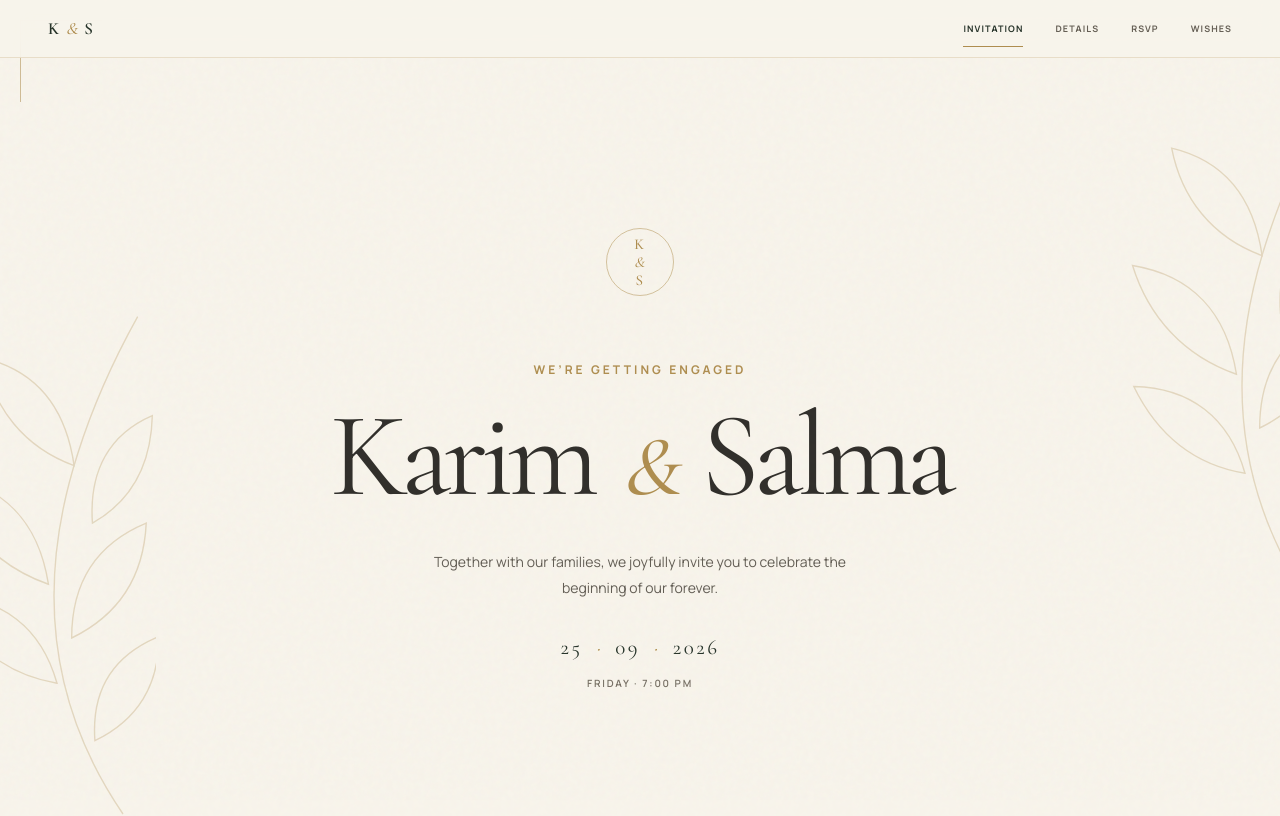
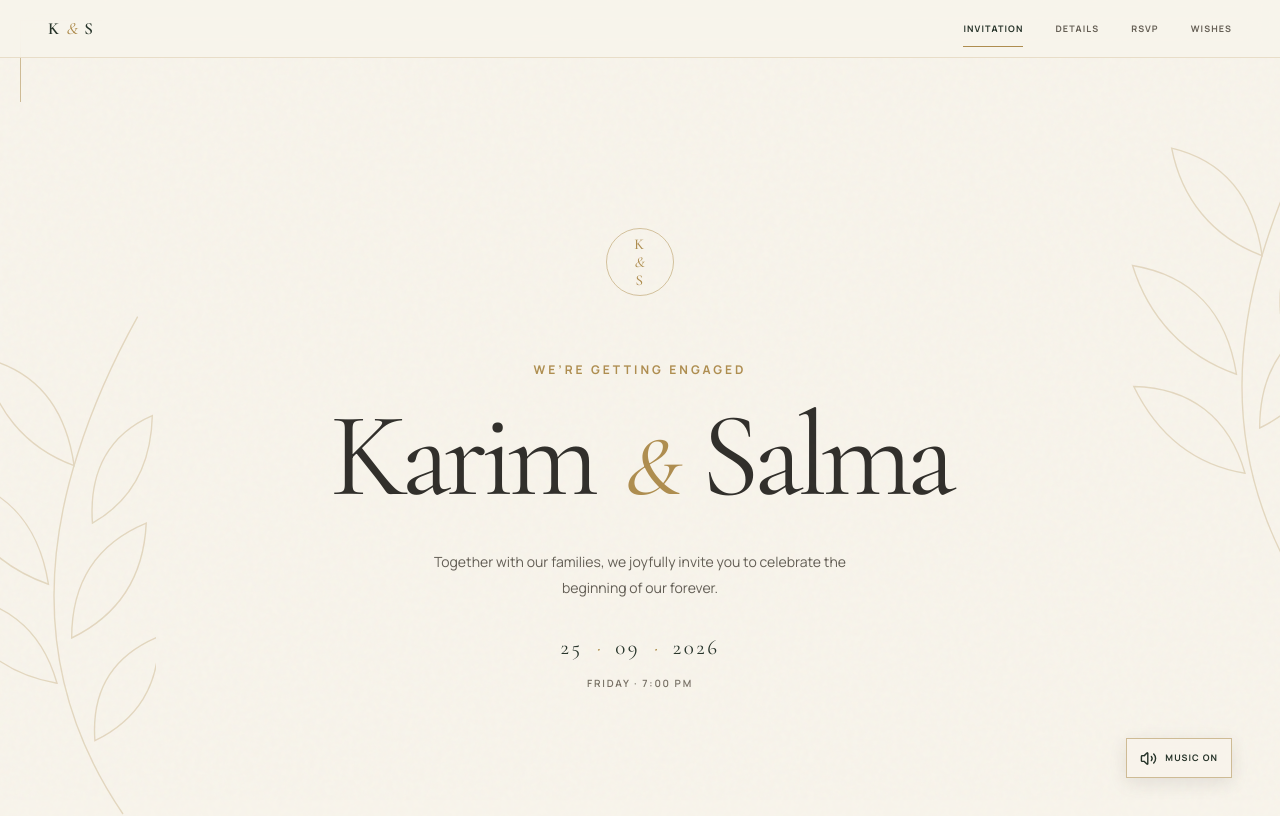
Before and after one commit to KarimAbdelkader-code/de4a, a Next.js app: page / in a window 1280 px wide. Shown: the top 816 px of the page. Built offline with nearby package versions, Linux system fonts and the light colour scheme; no server answers; the database is empty.

Commit message:
feat: add music player component and integrate audio functionality

```diff
--- a/app/globals.css
+++ b/app/globals.css
@@ -10,6 +10,9 @@ body { min-width:320px; margin:0; overflow-x:clip; color:var(--charcoal); backgr
 button,input,textarea { font:inherit; }
 button,a { -webkit-tap-highlight-color:transparent; }
 .site-header { position:fixed; z-index:50; top:0; left:0; right:0; min-height:58px; padding:0 clamp(16px,4vw,48px); border-bottom:1px solid rgba(174,141,79,.22); display:flex; align-items:center; justify-content:space-between; gap:20px; background:rgba(248,244,235,.88); backdrop-filter:blur(14px); }
+.music-toggle { position:fixed; z-index:51; right:clamp(16px,4vw,48px); bottom:22px; min-height:40px; padding:10px 13px; border:1px solid rgba(174,141,79,.55); display:flex; align-items:center; gap:8px; color:var(--olive); background:rgba(248,244,235,.92); cursor:pointer; font-size:9px; font-weight:700; letter-spacing:.12em; text-transform:uppercase; box-shadow:0 5px 18px rgba(47,43,35,.1); backdrop-filter:blur(12px); }
+.music-toggle span { white-space:nowrap; }
+.music-toggle:hover { color:var(--ivory); background:var(--olive); }
 .site-brand { flex:none; color:var(--olive); font:600 17px var(--font-display),serif; letter-spacing:.08em; text-decoration:none; }
 .site-brand i { color:var(--gold); font-weight:400; }
 .site-header nav { display:flex; align-items:center; gap:clamp(13px,2.5vw,32px); overflow-x:auto; scrollbar-width:none; }
--- a/components/invitation.tsx
+++ b/components/invitation.tsx
@@ -7,6 +7,7 @@ import { Reveal, Stagger, StaggerItem } from "./reveal";
 import { CALENDAR_URL, EVENT } from "@/lib/event";
 import Navigation from "./navigation";
 import Envelope from "./envelope";
+import MusicPlayer from "./music-player";
 
 const Eyebrow = ({ children }: { children: React.ReactNode }) => <p className="eyebrow">{children}</p>;
 const Monogram = () => <div className="monogram" aria-label="Karim and Salma">K <i>&amp;</i> S</div>;
@@ -15,6 +16,7 @@ export default function Invitation() {
   return (
     <>
       <Navigation />
+      <MusicPlayer />
       <main>
       <section id="top" className="hero section">
         <Botanical side="left" className="hero-botanical" />
--- /dev/null
+++ b/components/music-player.tsx
@@ -0,0 +1,49 @@
+"use client";
+
+import { Volume2, VolumeX } from "lucide-react";
+import { useEffect, useRef, useState } from "react";
+
+export default function MusicPlayer() {
+  const audioRef = useRef<HTMLAudioElement>(null);
+  const [isPlaying, setIsPlaying] = useState(false);
+
+  useEffect(() => {
+    const audio = audioRef.current;
+    if (!audio) return;
+
+    const startMusic = () => {
+      audio.play().then(() => setIsPlaying(true)).catch(() => undefined);
+    };
+
+    startMusic();
+    window.addEventListener("pointerdown", startMusic, { once: true });
+    window.addEventListener("keydown", startMusic, { once: true });
+
+    return () => {
+      window.removeEventListener("pointerdown", startMusic);
+      window.removeEventListener("keydown", startMusic);
+    };
+  }, []);
+
+  const toggleMusic = () => {
+    const audio = audioRef.current;
+    if (!audio) return;
+
+    if (audio.paused) {
+      audio.play().then(() => setIsPlaying(true)).catch(() => undefined);
+    } else {
+      audio.pause();
+      setIsPlaying(false);
+    }
+  };
+
+  return (
+    <>
+      <audio ref={audioRef} src="/invitation-music.mp3" loop preload="auto" />
+      <button className="music-toggle" type="button" onClick={toggleMusic} aria-label={isPlaying ? "Pause music" : "Play music"}>
+        {isPlaying ? <Volume2 size={17} /> : <VolumeX size={17} />}
+        <span>{isPlaying ? "Music on" : "Play music"}</span>
+      </button>
+    </>
+  );
+}
```
Also changed, not shown: 1 other file (tests, documents, lock files or other folders).
